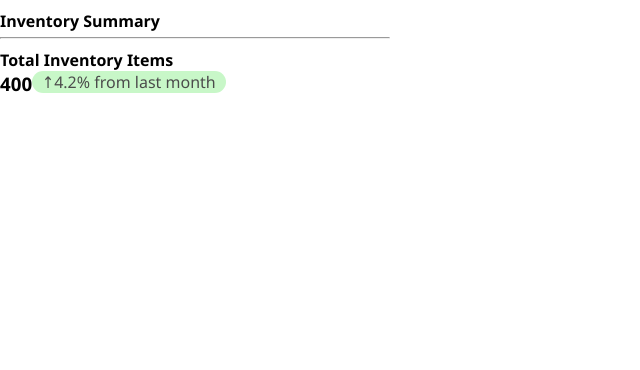
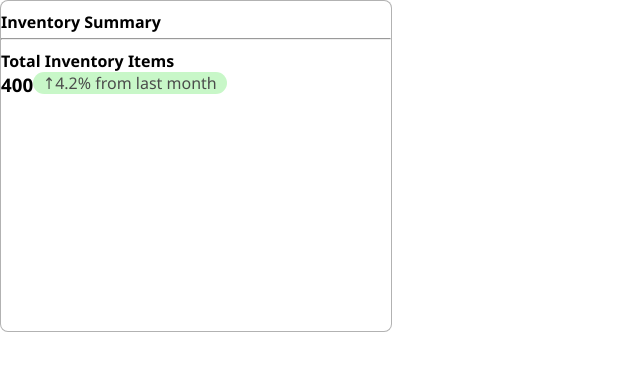
Before and after one commit to immahmoodpasha/app, a React (Create React App) app: page /InventorySummary in a window 1280 px wide. Shown: the top 370 px of the page, without its empty margins (0-640 px from the left). Built offline with nearby package versions, Linux system fonts and the light colour scheme; data requests are answered from the project's data file.

Commit message:
css changed for InventorySummary

```diff
--- a/src/InventorySummary.css
+++ b/src/InventorySummary.css
@@ -8,9 +8,9 @@
     display: inline-block;
     width: 390px;
     height: 330px;
-    border: 7px white;
-    border-radius: 10px;
-    background-color: white;
+    border: 1px solid rgba(0, 0, 0, 0.3);
+    border-radius: 8px;
+    background-color: rgb(255, 255, 255);
 }
 #Heading{
     text-align: left;
```
